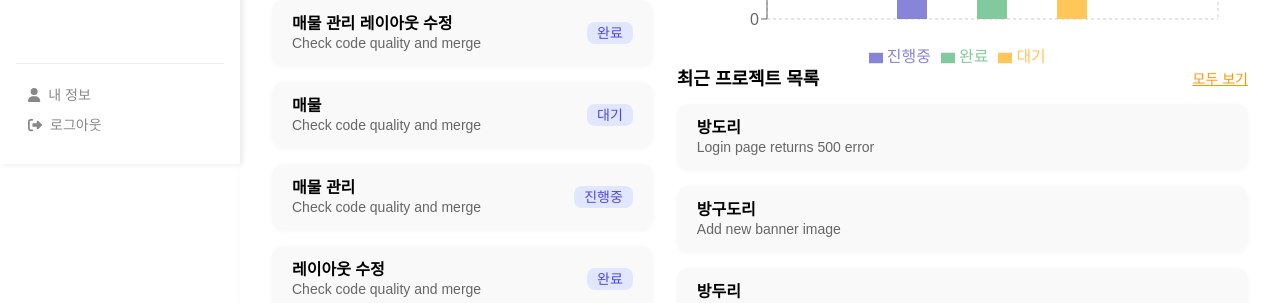
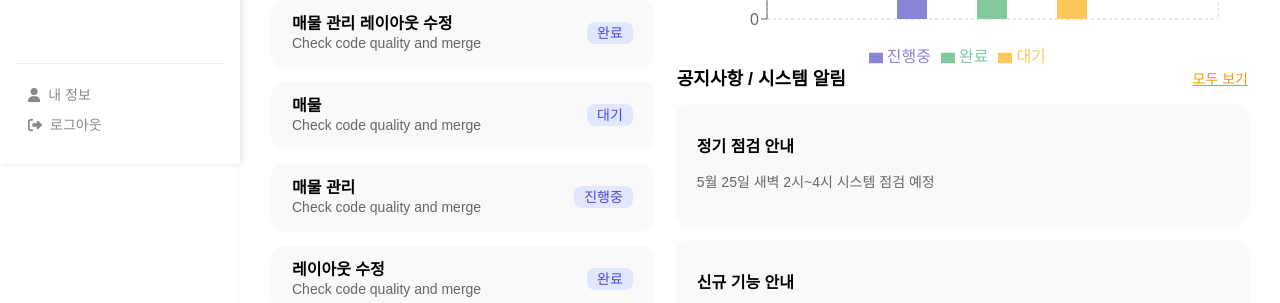
Before and after one commit to sangyoung23/issueTracker-client, a React (Create React App) app: page /dashboard in a window 1280 px wide. Shown: the part 636-939 px from the top of the page. Built offline with nearby package versions, Linux system fonts and the light colour scheme; a web font is replaced by a local one.

Commit message:
feature:UserDashboard 화면 개발 완료

```diff
--- a/src/components/pages/dashboard/DashboardPage.tsx
+++ b/src/components/pages/dashboard/DashboardPage.tsx
@@ -6,7 +6,7 @@ import UserDashboard from './UserDashboard'
 
 const DashboardPage = () => {
     // TODO 로그인 시 api response에 담긴 권한으로 설정하기
-    const [userRole, setUserRole] = useState('admin')
+    const [userRole, setUserRole] = useState('user')
 
     // ✅ 훅 사용 (Alert 등)
 
--- a/src/components/pages/dashboard/UserDashboard.tsx
+++ b/src/components/pages/dashboard/UserDashboard.tsx
@@ -95,22 +95,16 @@ const UserDashboard = () => {
         },
     ]
 
-    // TODO : 최근 프로젝트 1~4개 정도 일부만 불러오기
-    const projects = [
+    const notices = [
         {
             id: 1,
-            title: '방도리',
-            description: 'Login page returns 500 error',
+            title: '정기 점검 안내',
+            description: '5월 25일 새벽 2시~4시 시스템 점검 예정',
         },
         {
             id: 2,
-            title: '방구도리',
-            description: 'Add new banner image',
-        },
-        {
-            id: 3,
-            title: '방두리',
-            description: 'Check code quality and merge',
+            title: '신규 기능 안내',
+            description: '지도 기반 검색 기능이 추가되었습니다.',
         },
     ]
 
@@ -162,10 +156,10 @@ const UserDashboard = () => {
                     <h2>진행 상태 통계</h2>
                     <StatisticsChart data={chartData} />
                     <SectionHeader>
-                        <h2>최근 프로젝트 목록</h2>
+                        <h2>공지사항 / 시스템 알림</h2>
                         <ViewAllButton>모두 보기</ViewAllButton>
                     </SectionHeader>
-                    <TaskList tasks={projects} />
+                    <TaskList tasks={notices} variant="notice" />
                 </div>
             </MainContent>
         </DashboardWrapper>
--- a/src/components/pages/taskList/TaskList.styles.ts
+++ b/src/components/pages/taskList/TaskList.styles.ts
@@ -1,5 +1,6 @@
 import styled from '@emotion/styled'
 import { motion } from 'framer-motion'
+import { TaskCardProps } from 'types/taskList.type'
 
 export const TaskContainer = styled.div`
     display: flex;
@@ -7,7 +8,7 @@ export const TaskContainer = styled.div`
     gap: 16px;
 `
 
-export const TaskCard = styled(motion.div)`
+export const TaskCard = styled(motion.div)<TaskCardProps>`
     background-color: #f9f9f9;
     border-radius: 12px;
     padding: 16px 20px;
@@ -16,18 +17,20 @@ export const TaskCard = styled(motion.div)`
     align-items: center;
     box-shadow: 0 1px 4px rgba(0, 0, 0, 0.04);
     transition: background-color 0.3s ease;
+    height: ${({ variant }) => (variant === 'notice' ? '120px' : 'auto')};
 
     &:hover {
         background-color: #f1f3f5;
     }
 `
 
-export const TaskInfo = styled.div`
+export const TaskInfo = styled.div<TaskCardProps>`
     display: flex;
     flex-direction: column;
 
     h4 {
-        margin: 0 0 4px 0;
+        margin: ${({ variant }) =>
+            variant === 'notice' ? '0 0 20px 0' : '0 0 4px 0'};
         font-size: 16px;
         font-weight: 600;
     }
@@ -46,6 +49,7 @@ export const TaskStatus = styled.div`
     background-color: #e0e7ff;
     color: #4f46e5;
 `
+
 export const MoreCard = styled(motion.div)`
     border: 2px dashed #ff9500;
     border-radius: 12px;
--- a/src/components/pages/taskList/TaskList.tsx
+++ b/src/components/pages/taskList/TaskList.tsx
@@ -6,7 +6,7 @@ import {
     TaskStatus,
     MoreCard,
 } from './TaskList.styles'
-import { TaskListProps } from 'types/taskList.type'
+import { ExtendedTaskListProps } from 'types/taskList.type'
 
 const cardVariants = {
     initial: { opacity: 0, y: 10 },
@@ -16,7 +16,7 @@ const cardVariants = {
 
 const MAX_VISIBLE_TASKS = 6
 
-const TaskList = ({ tasks }: TaskListProps) => {
+const TaskList = ({ tasks, variant = 'default' }: ExtendedTaskListProps) => {
     const visibleTasks = tasks.slice(0, MAX_VISIBLE_TASKS)
     const hasMore = tasks.length > MAX_VISIBLE_TASKS
 
@@ -30,8 +30,9 @@ const TaskList = ({ tasks }: TaskListProps) => {
                     animate="animate"
                     whileHover="whileHover"
                     transition={{ duration: 0.8, delay: index * 0.12 }}
+                    variant={variant}
                 >
-                    <TaskInfo>
+                    <TaskInfo variant={variant}>
                         <h4>{task.title}</h4>
                         <span>{task.description}</span>
                     </TaskInfo>
```
Also changed, not shown: src/types/taskList.type.ts (+8 -0 lines).
